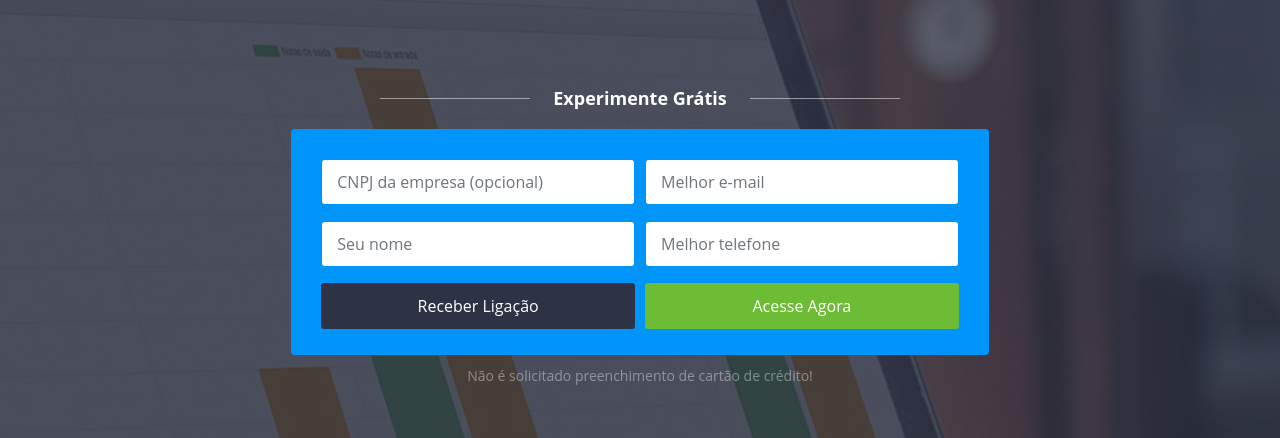
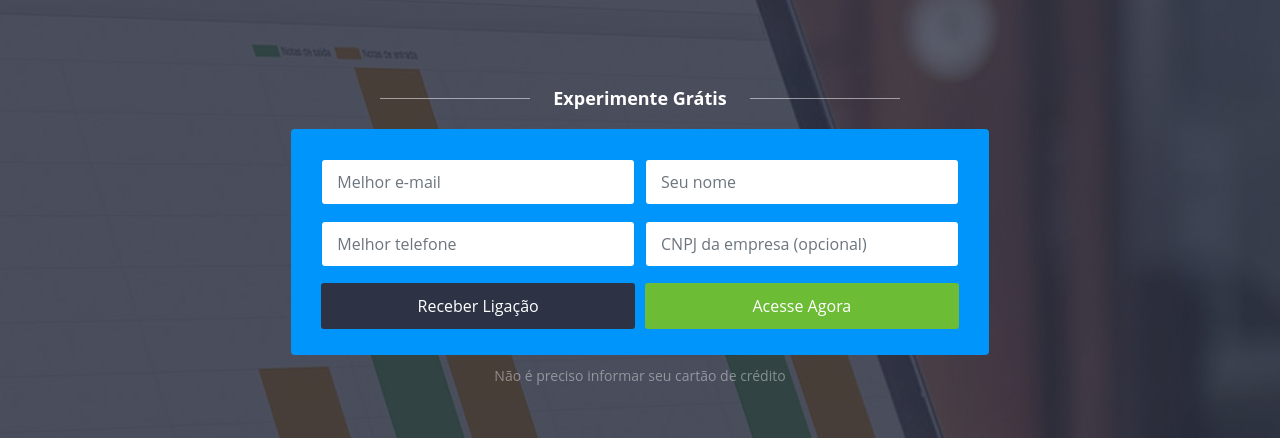
Before and after one commit to ogestor/emissornfeweb.com.br, a plain HTML site: page index.html in a window 1280 px wide. Shown: the part 362-800 px from the top of the page. Drawn offline with Linux system fonts and the light colour scheme.

Commit message:
Atualizando

```diff
--- a/index.html
+++ b/index.html
@@ -54,11 +54,6 @@
 							<div class="row gt10">
 								<div class="col-md-6">
 									<div class="form-group">
-										<input class="form-control bg-white rd-4 bdr-glass w100" data-label="CNPJ da empresa" data-msg="Digite o CNPJ da empresa" type="text" name="empresa_cnpj" placeholder="CNPJ da empresa (opcional)">
-									</div>
-								</div>
-								<div class="col-md-6">
-									<div class="form-group">
 										<input class="form-control bg-white rd-4 bdr-glass w100" required data-label="Email" data-msg="Digite um e-mail válido" type="email" name="empresa_email" placeholder="Melhor e-mail">
 									</div>
 								</div>
@@ -70,6 +65,11 @@
 								<div class="col-md-6">
 									<div class="form-group">
 										<input class="form-control bg-white rd-4 bdr-glass w100" required data-label="Telefone" data-msg="Digite o telefone" type="tel" name="empresa_telefone" placeholder="Melhor telefone">
+									</div>
+								</div>
+								<div class="col-md-6">
+									<div class="form-group">
+										<input class="form-control bg-white rd-4 bdr-glass w100" data-label="CNPJ da empresa" data-msg="Digite o CNPJ da empresa" type="text" name="empresa_cnpj" placeholder="CNPJ da empresa (opcional)">
 									</div>
 								</div>
 								<div class="col-md-6">
@@ -86,7 +86,7 @@
 						</div>
 					</form>
 				</div>
-				<p class="txt-white op-04">Não é solicitado preenchimento de cartão de crédito!</p>
+				<p class="txt-white op-04">Não é preciso informar seu cartão de crédito</p>
 			</div>
 		</div>
 		<div class="bg-holder full-wh z1">
```
